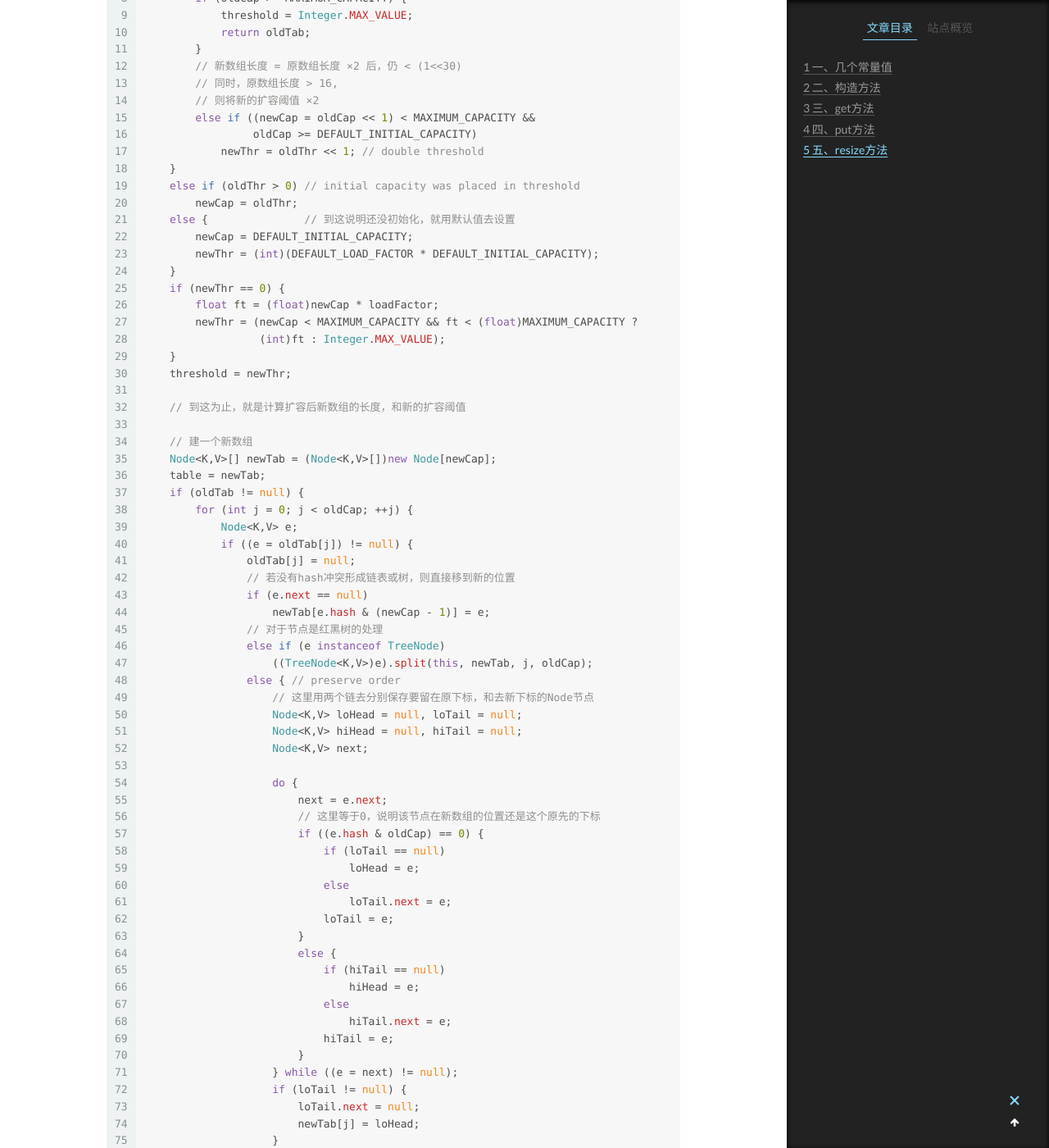
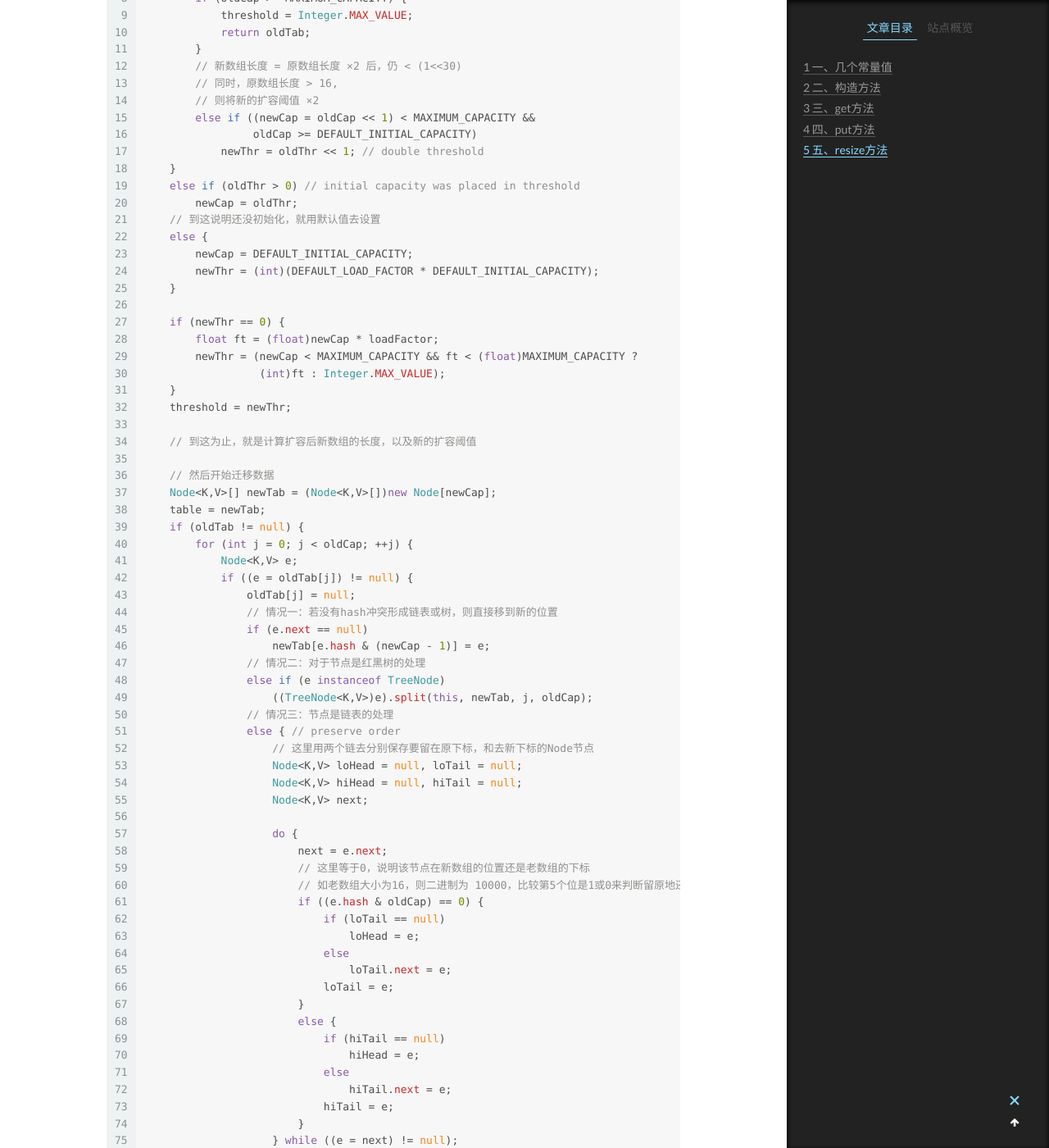
Before and after one commit to iamwzt/iamwzt.github.io, a Jekyll site: the page built from _posts/2019-08-06-JDK8中HashMap简析.md, in a window 1280 px wide and 1400 px high, scrolled down 6360 px. Shown: the whole window at 82% size. Built offline with Jekyll 4.4.1, drawn with Linux system fonts in a browser that asks for light colours; some of the changed text lies outside the part shown.

Commit message:
Update 2019-08-06-JDK8中HashMap简析.md

````diff
--- a/_posts/2019-08-06-JDK8中HashMap简析.md
+++ b/_posts/2019-08-06-JDK8中HashMap简析.md
@@ -14,19 +14,19 @@
 ### 一、几个常量值
 先介绍一下在源码中常见到的几个常量值。
 ```java
-// 默认初始容量
-static final int DEFAULT_INITIAL_CAPACITY = 1 << 4; // aka 16
+// 默认初始容量：就是数组长度默认为16
+static final int DEFAULT_INITIAL_CAPACITY = 1 << 4;
 
-// 最大容量
+// 最大容量：就是数组最大可达到的长度
 static final int MAXIMUM_CAPACITY = 1 << 30;
 
-// 默认加载因子
+// 默认加载因子：用于计算扩容阈值 threshold
 static final float DEFAULT_LOAD_FACTOR = 0.75f;
 
-// 树化阈值
+// 树化阈值：一个链表中的节点达到该值就转化为红黑树
 static final int TREEIFY_THRESHOLD = 8;
 
-// 去树化阈值
+// 去树化阈值：红黑树中节点个数减少至该值就转化为链表
 static final int UNTREEIFY_THRESHOLD = 6;
 
 // 树化最小容量，≥ 4 × TREEIFY_THRESHOLD
@@ -230,7 +230,7 @@
 2. 数组的指定下标位置不为null，但是头节点就和待插入值就相同
 3. 数组的指定下标位置不为null，头节点也不一样，而且是个红黑树节点
 4. 数组的指定下标位置不为null，头节点也不一样，而且是个正常的链表
-    1. 链表里不存在key相同的，则添加到**链表尾**
+    1. 链表里不存在key相同的，则添加到**链表尾**（JDK7 中是添加到链表头）
     2. 链表内存在相同key，则替换
 
 还有两点需要注意的是：
@@ -264,10 +264,12 @@
     }
     else if (oldThr > 0) // initial capacity was placed in threshold
         newCap = oldThr;
-    else {               // 到这说明还没初始化，就用默认值去设置
+    // 到这说明还没初始化，就用默认值去设置
+    else {
         newCap = DEFAULT_INITIAL_CAPACITY;
         newThr = (int)(DEFAULT_LOAD_FACTOR * DEFAULT_INITIAL_CAPACITY);
     }
+
     if (newThr == 0) {
         float ft = (float)newCap * loadFactor;
         newThr = (newCap < MAXIMUM_CAPACITY && ft < (float)MAXIMUM_CAPACITY ?
@@ -275,9 +277,9 @@
     }
     threshold = newThr;
 
-    // 到这为止，就是计算扩容后新数组的长度，和新的扩容阈值
+    // 到这为止，就是计算扩容后新数组的长度，以及新的扩容阈值
 
-    // 建一个新数组
+    // 然后开始迁移数据
     Node<K,V>[] newTab = (Node<K,V>[])new Node[newCap];
     table = newTab;
     if (oldTab != null) {
@@ -285,12 +287,13 @@
             Node<K,V> e;
             if ((e = oldTab[j]) != null) {
                 oldTab[j] = null;
-                // 若没有hash冲突形成链表或树，则直接移到新的位置
+                // 情况一：若没有hash冲突形成链表或树，则直接移到新的位置
                 if (e.next == null)
                     newTab[e.hash & (newCap - 1)] = e;
-                // 对于节点是红黑树的处理
+                // 情况二：对于节点是红黑树的处理
                 else if (e instanceof TreeNode)
                     ((TreeNode<K,V>)e).split(this, newTab, j, oldCap);
+                // 情况三：节点是链表的处理
                 else { // preserve order
                     // 这里用两个链去分别保存要留在原下标，和去新下标的Node节点
                     Node<K,V> loHead = null, loTail = null;
@@ -299,7 +302,8 @@
 
                     do {
                         next = e.next;
-                        // 这里等于0，说明该节点在新数组的位置还是这个原先的下标
+                        // 这里等于0，说明该节点在新数组的位置还是老数组的下标
+                        // 如老数组大小为16，则二进制为 10000，比较第5个位是1或0来判断留原地还是迁移
                         if ((e.hash & oldCap) == 0) {
                             if (loTail == null)
                                 loHead = e;
@@ -315,6 +319,8 @@
                             hiTail = e;
                         }
                     } while ((e = next) != null);
+
+                    // 迁移数据
                     if (loTail != null) {
                         loTail.next = null;
                         newTab[j] = loHead;
@@ -339,4 +345,6 @@
 
 由于这个特性，扩容后每个Node链表中，有一部分需要到新的下标位置，一部分还在原来的下标位置。
 
-所以这里用了**lo**和**hi**两个链表，来分别存放这两部分数据。然后一把把这些数据放到新的数组中。
+所以这里用了**lo**和**hi**两个链表，来分别存放这两部分数据。然后一把把这些数据迁移到新的数组中。
+
+--over--
````
Also changed, not shown: other parts of _posts/2019-08-06-JDK8中HashMap简析.md (+2 -2 lines).
